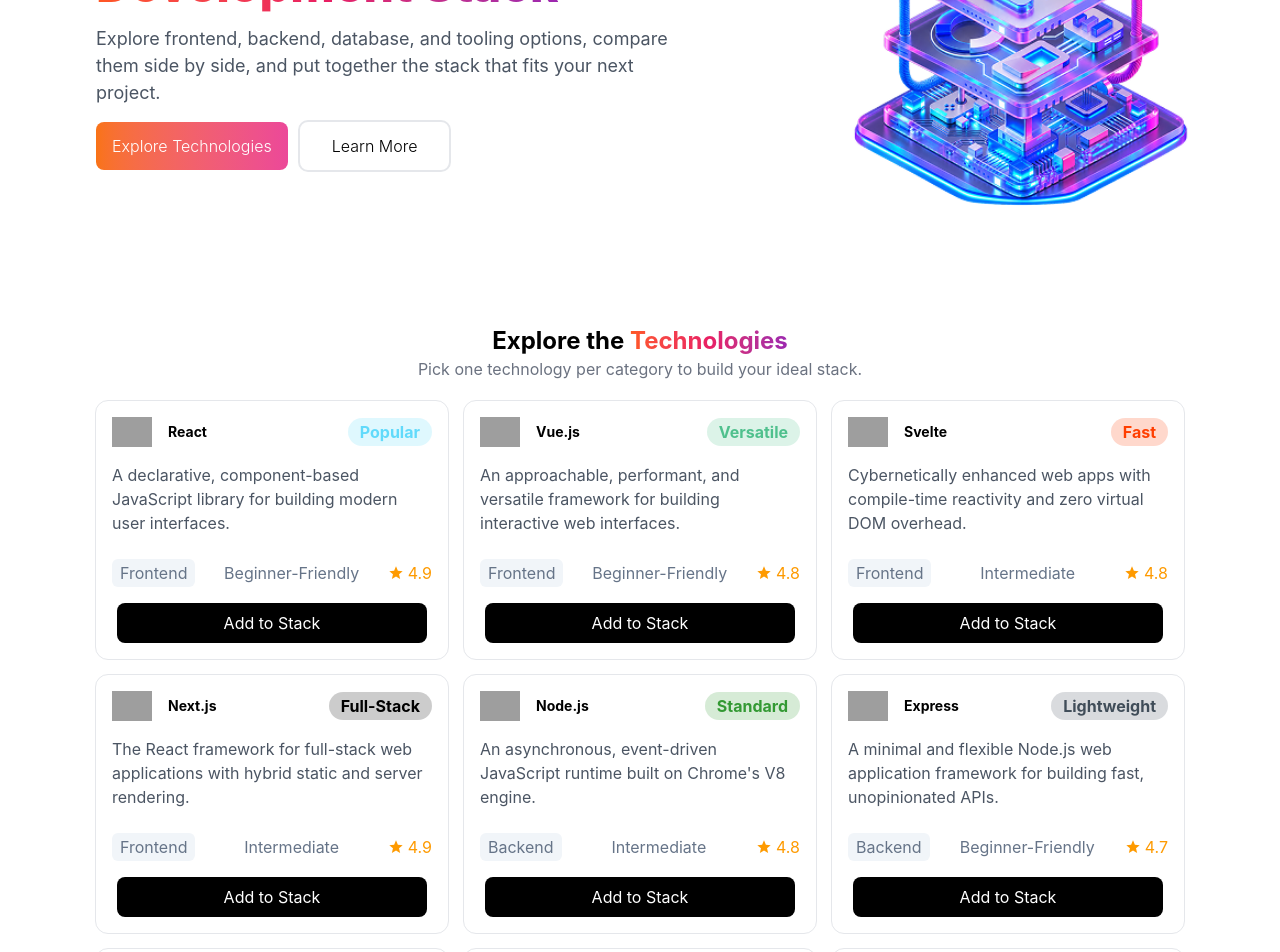
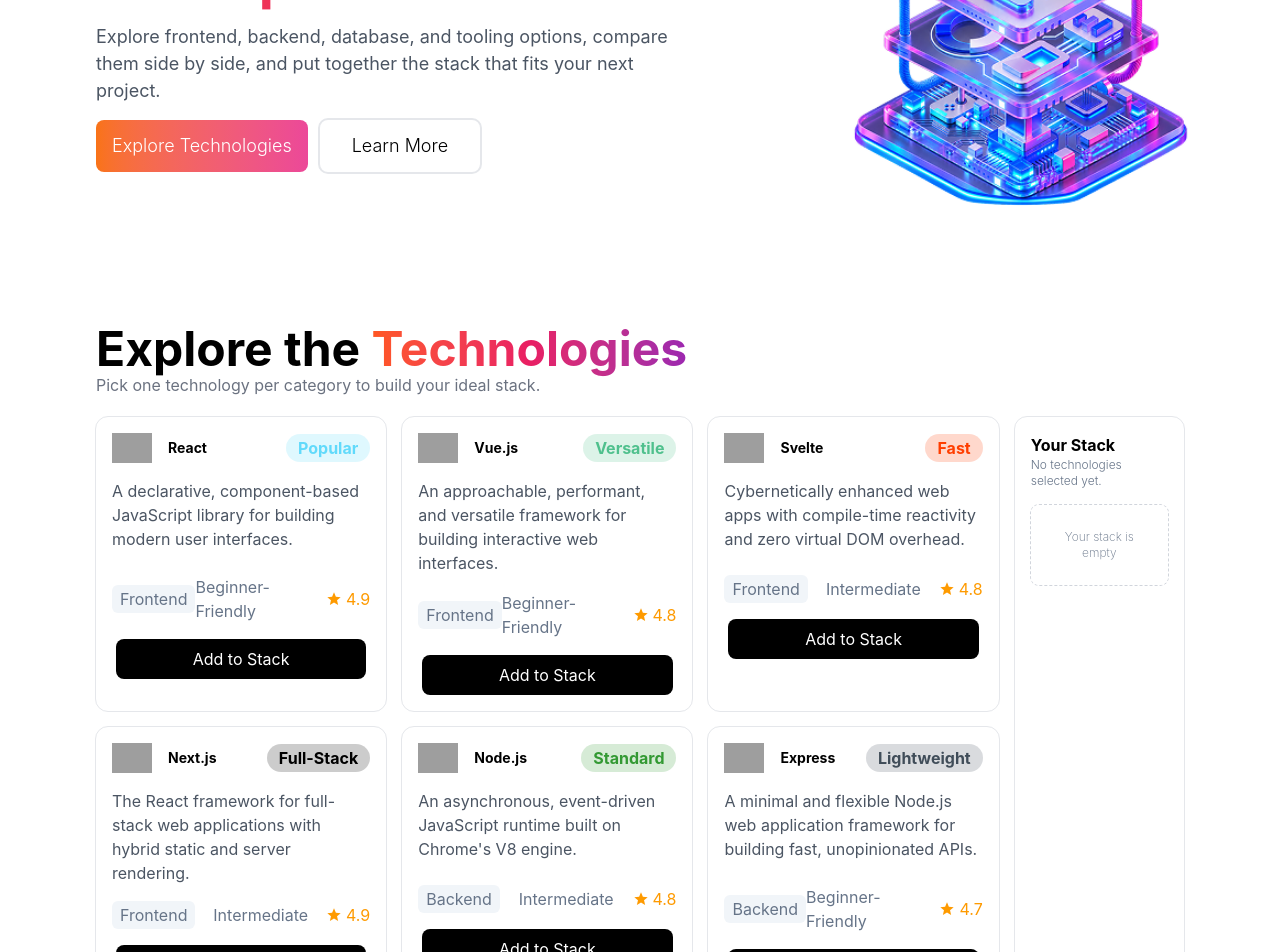
Before and after one commit to Samz6293/ph-assignment-5, a React (Vite) app: page / in a window 1280 px wide. Shown: the part 260-1212 px from the top of the page. Built offline with nearby package versions, Linux system fonts and the light colour scheme; grey boxes are pictures that could not be loaded.

Commit message:
Add empty stack design and fix responsiveness issues

```diff
--- a/src/components/Hero.tsx
+++ b/src/components/Hero.tsx
@@ -18,8 +18,8 @@
                         the stack that fits your next project.
                     </p>
 
-                    <div className="flex gap-3 font-light justify-center
-                    md:justify-start">
+                    <div className="flex gap-3 font-light justify-center text-sm
+                    sm:text-lg md:justify-start">
                         <button className="orange-pink text-white px-4 py-3 rounded-lg cursor-pointer">Explore Technologies</button>
                         <button className="px-8 py-3 outline-2 outline-[#E5E7EB] rounded-lg cursor-pointer">Learn More</button>
                     </div>
--- a/src/components/Nav.tsx
+++ b/src/components/Nav.tsx
@@ -5,8 +5,8 @@
     return (
         <nav className="sticky top-0 z-50 border bg-white border-gray-200 text-[10px]
         sm:text-xs lg:text-sm">
-            <div className="content-box-s grid grid-cols-3 items-center pt-2 pb-1
-            sm:p-3 sm:content-box">
+            <div className="content-box-s grid grid-cols-3 items-center p-3
+            sm:content-box">
                 <CiMenuBurger className="md:hidden"/>
 
                 <div className="flex justify-center
--- a/src/components/TechStack/TechStacks.tsx
+++ b/src/components/TechStack/TechStacks.tsx
@@ -8,15 +8,18 @@
     return (
         <>
             <section className="content-box-s flex flex-col items-center py-10 gap-5
-            md:content-box">
+            lg:items-start md:content-box">
 
-                <div className="flex flex-col items-center">
-                    <h2 className="text-2xl font-bold">Explore the <span className="orange-pink-purple">Technologies</span></h2>
+                <div className="flex flex-col justify-center text-center
+                lg:text-start">
+                    <h1 className="text-3xl font-bold
+                    md:text-4xl lg:text-5xl">Explore the <span className="orange-pink-purple">Technologies</span></h1>
                     <p className="text-[#6B7280]">Pick one technology per category to build your ideal stack.</p>
                 </div>
 
                 {/* All stack and user stack */}
-                <div className="flex flex-col justify-center w-full">
+                <div className="flex flex-col justify-center w-full gap-4
+                md:flex-row">
 
                     {/* All stack */}
                     <div className="grid grid-cols-1  w-full gap-4
@@ -25,7 +28,15 @@
                     </div>
 
                     {/* User stack */}
-                    <div className="bg-blue-500 h-5 w-full"></div>
+                    <div className="flex flex-col outline p-4 outline-gray-200 rounded-xl gap-4">
+                        <div className="text-start">
+                            <h3 className="font-bold">Your Stack</h3>
+                            <p className="text-xs text-[#667488] font-light ">No technologies selected yet.</p>
+                        </div>
+                        <div className="w-full">
+                            <p className="p-6 font-extralight text-center text-xs text-[#667488] outline outline-gray-300 rounded-lg outline-dashed">Your stack is empty</p>
+                        </div>
+                    </div>
 
 
                 </div>
```
